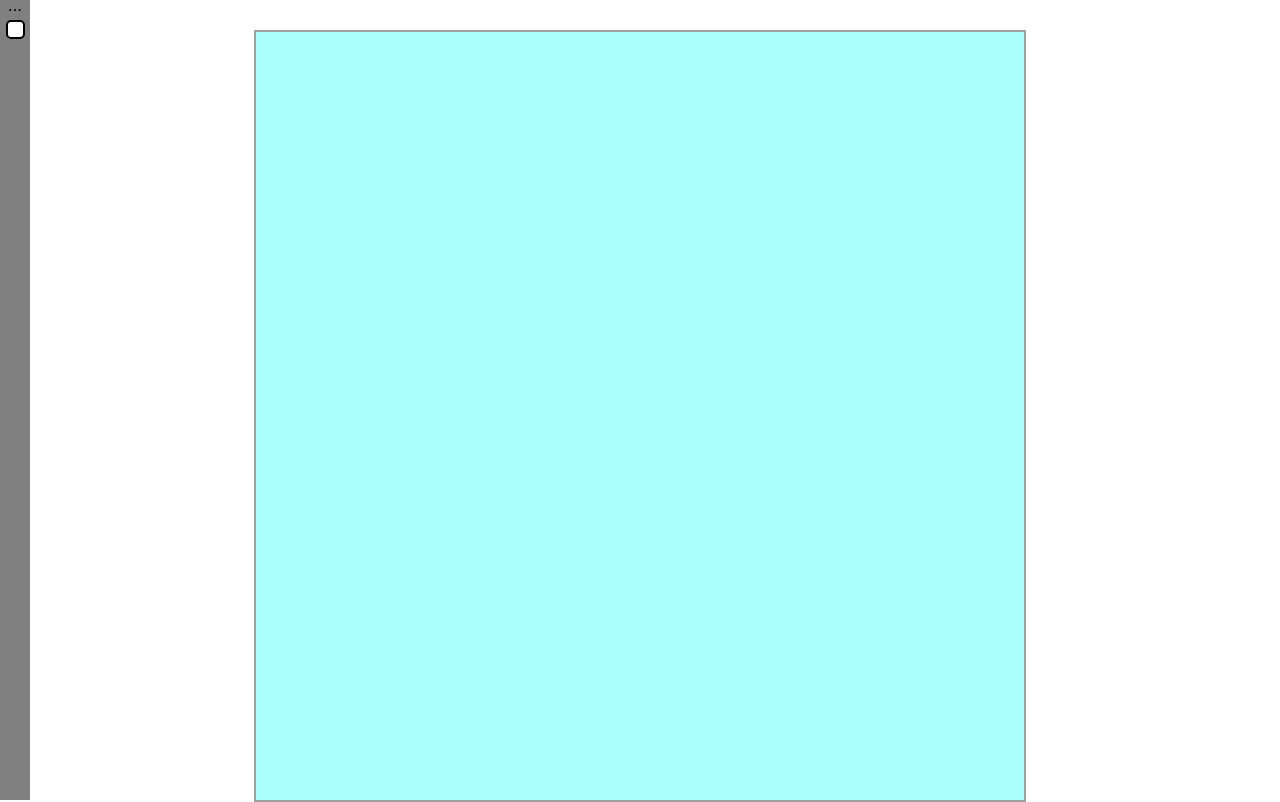
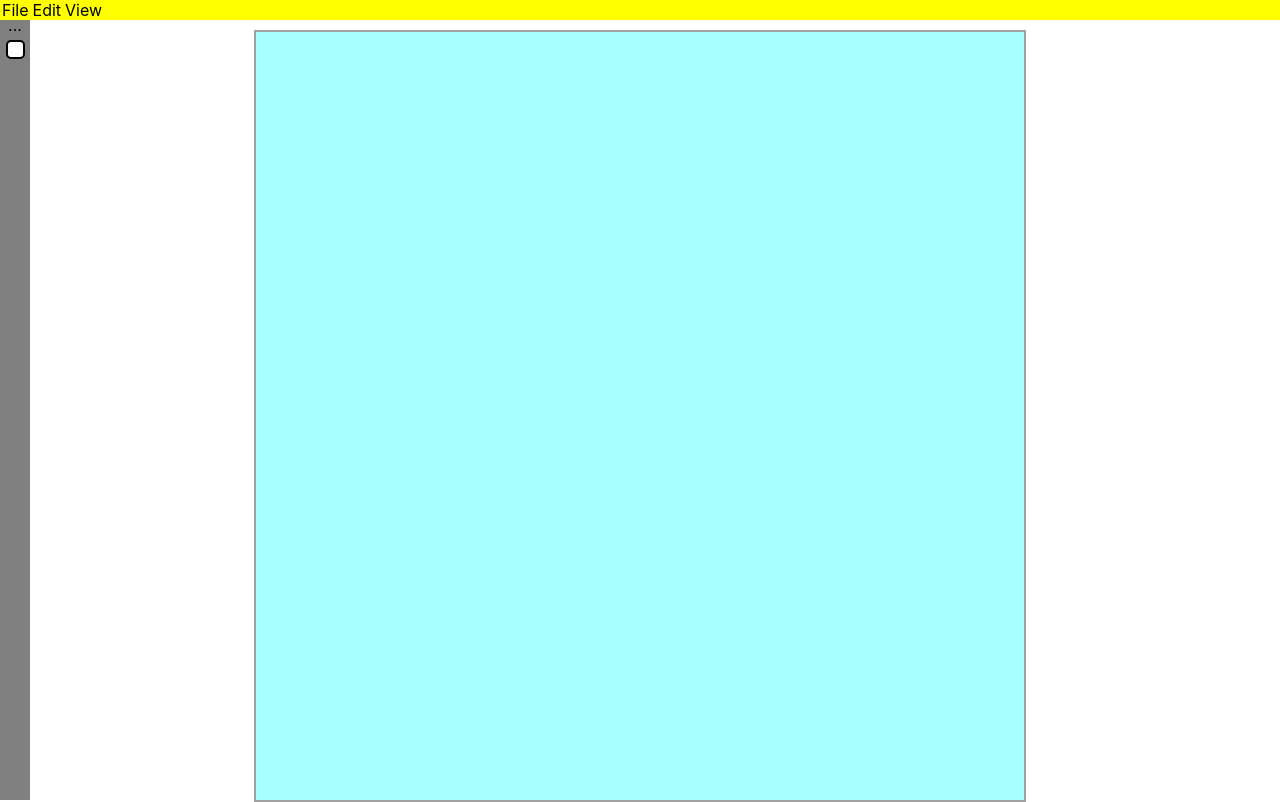
Before and after one commit to Jcssss/pixel-art-app, a React (Create React App) app: page / in a window 1280 px wide. Built offline with nearby package versions, Linux system fonts and the light colour scheme.

Commit message:
ugly menu implemented

```diff
--- a/src/App.css
+++ b/src/App.css
@@ -1,5 +1,9 @@
 .App {
     width: 100%;
+}
+
+:root {
+    --menu-height: 20px;
 }
 
 .canvas {
@@ -27,14 +31,14 @@
 .palette__container {
     z-index: 100;
     position: absolute;
-    top: 0px;
+    top: var(--menu-height);
     left: 0px;
     display: flex;
     flex-direction: row;
 }
 
 .palette__menu {
-    height: 100vh;
+    height: calc(100vh - var(--menu-height));
     width: 30px;
     background-color: grey;
     display: flex;
@@ -48,3 +52,27 @@
     border: 2px solid black;
     border-radius: 5px;
 }
+
+.menu__frame {
+    position: fixed;
+    z-index: 101;
+    top: 0px;
+    width: 100%;
+    height: var(--menu-height);
+    background-color: yellow;
+    display: flex;
+    flex-direction: row;
+    align-items: center;
+}
+
+.menu__frame > div {
+    padding: 2px;
+}
+
+ul {
+    list-style: none;
+    position: absolute;
+    background-color: lightcoral;
+    margin: 0;
+    padding: 0;
+}
--- a/src/App.tsx
+++ b/src/App.tsx
@@ -2,6 +2,7 @@ import {useState, useEffect} from 'react';
 import Canvas from './canvas/Canvas';
 import ColorPalette from './color-palette/ColorPalette';
 import './App.css';
+import MenuFrame from './menu/MenuFrame'
 
 function App() {
     const [pixels, setPixels] = useState(['']);
@@ -49,6 +50,7 @@ function App() {
     return (
         <div className='App'>
             <div className='canvas-container'>
+                <MenuFrame/>
                 <ColorPalette
                     selectedColor={selectedColor}
                     changeSelectedColor={changeSelectedColor}
--- /dev/null
+++ b/src/menu/MenuFrame.tsx
@@ -0,0 +1,42 @@
+import React, {useState} from 'react';
+
+function MenuFrame() {
+    const [activeMenu, setActiveMenu] = useState('None');
+
+    const toggleMenu = (labelName: string): void => {
+        setActiveMenu((oldState: string): string => {
+            return (oldState === labelName)? 'None' : labelName
+        })
+    }
+
+    return (
+        <div className='menu__frame'>
+            <div>
+                <label onClick={() => toggleMenu('File')}> File </label>
+                <ul style={{display: `${(activeMenu == 'File')? 'block' : 'none'}`}}>
+                    <li>Item 1</li>
+                    <li>Item 2</li>
+                    <li>Item 3</li>
+                </ul>
+            </div>
+            <div>
+                <label onClick={() => toggleMenu('Edit')}> Edit </label>
+                <ul style={{display: `${(activeMenu == 'Edit')? 'block' : 'none'}`}}>
+                    <li>Item 1</li>
+                    <li>Item 2</li>
+                    <li>Item 3</li>
+                </ul>
+            </div>
+            <div>
+                <label onClick={() => toggleMenu('View')}> View </label>
+                <ul style={{display: `${(activeMenu == 'View')? 'block' : 'none'}`}}>
+                    <li>Item 1</li>
+                    <li>Item 2</li>
+                    <li>Item 3</li>
+                </ul>
+            </div>
+        </div>
+    );
+}
+
+export default MenuFrame;
```
Also changed, not shown: src/menu/Submenu.tsx (added, +11 -0 lines).
